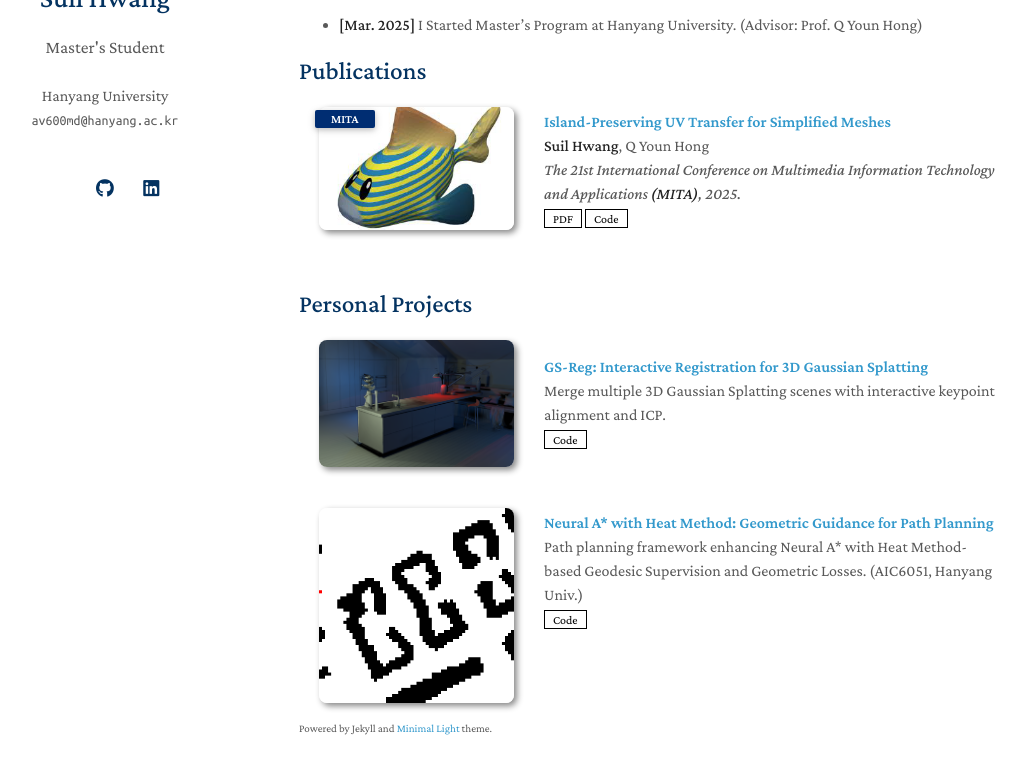
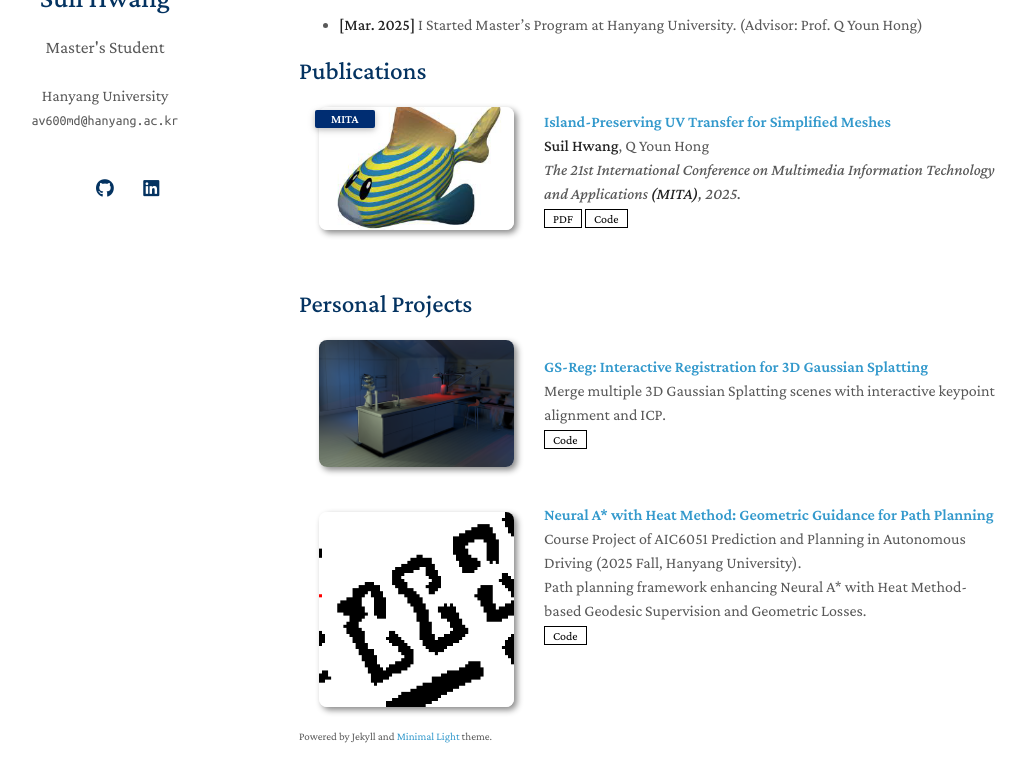
Before and after one commit to suil-hwang/suil-hwang.github.io, a Jekyll site: the page built from index.md, in a window 1280 px wide and 1023 px high, cut to the strip 206-988 px from the top of the window. Shown: the whole strip, without its empty margins (171-1197 px from the left). Built offline with Jekyll 4.4.1, drawn with Linux system fonts in a browser that asks for light colours; a style sheet for code colours, icons or effects is not loaded.

Commit message:
modified

```diff
--- a/_data/PersonalProjects.yml
+++ b/_data/PersonalProjects.yml
@@ -4,6 +4,6 @@ main:
     code: https://github.com/suil-hwang/GS-Reg
     image: ./assets/img/GS-Reg.png
   - title: "Neural A* with Heat Method: Geometric Guidance for Path Planning"
-    description: "Path planning framework enhancing Neural A* with Heat Method-based Geodesic Supervision and Geometric Losses. (AIC6051, Hanyang Univ.)"
+    description: "Course Project of AIC6051 Prediction and Planning in Autonomous Driving (2025 Fall, Hanyang University).<br>Path planning framework enhancing Neural A* with Heat Method-based Geodesic Supervision and Geometric Losses."
     code: https://github.com/suil-hwang/neural-astar-heat-method
     image: ./assets/img/neural-astar-heat-method.gif
```
